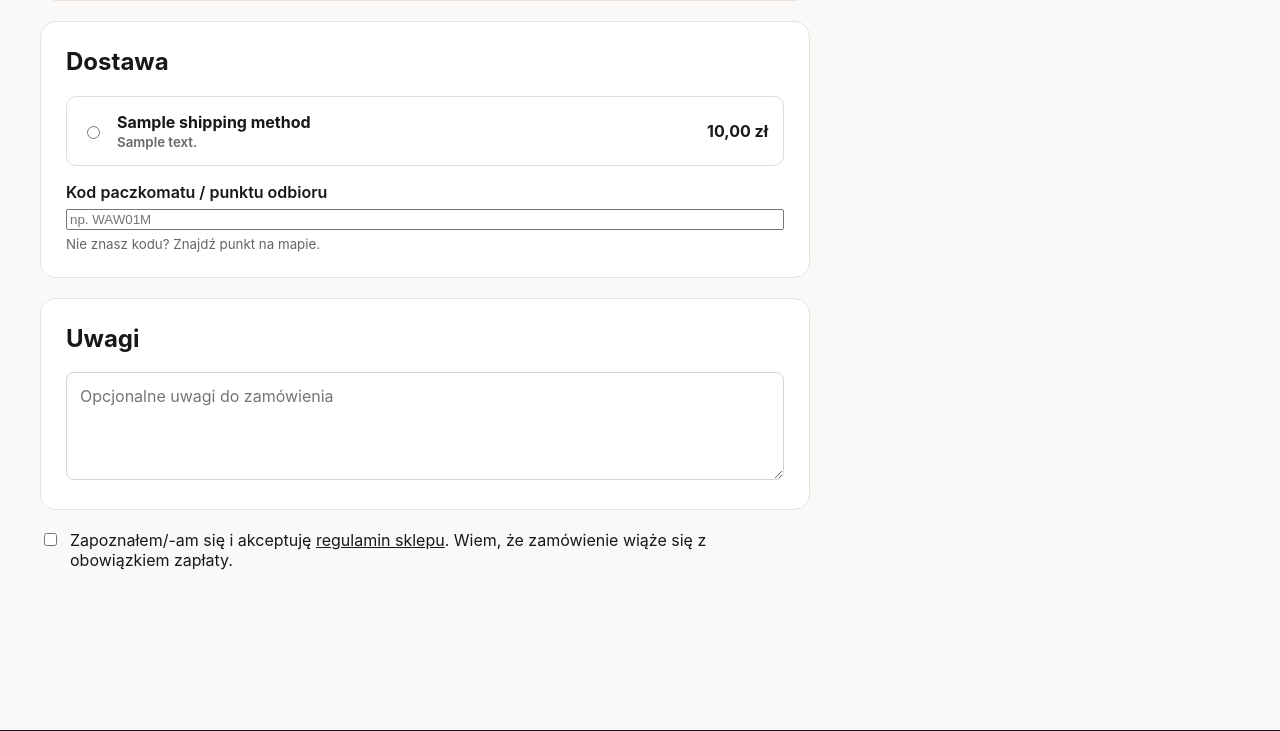
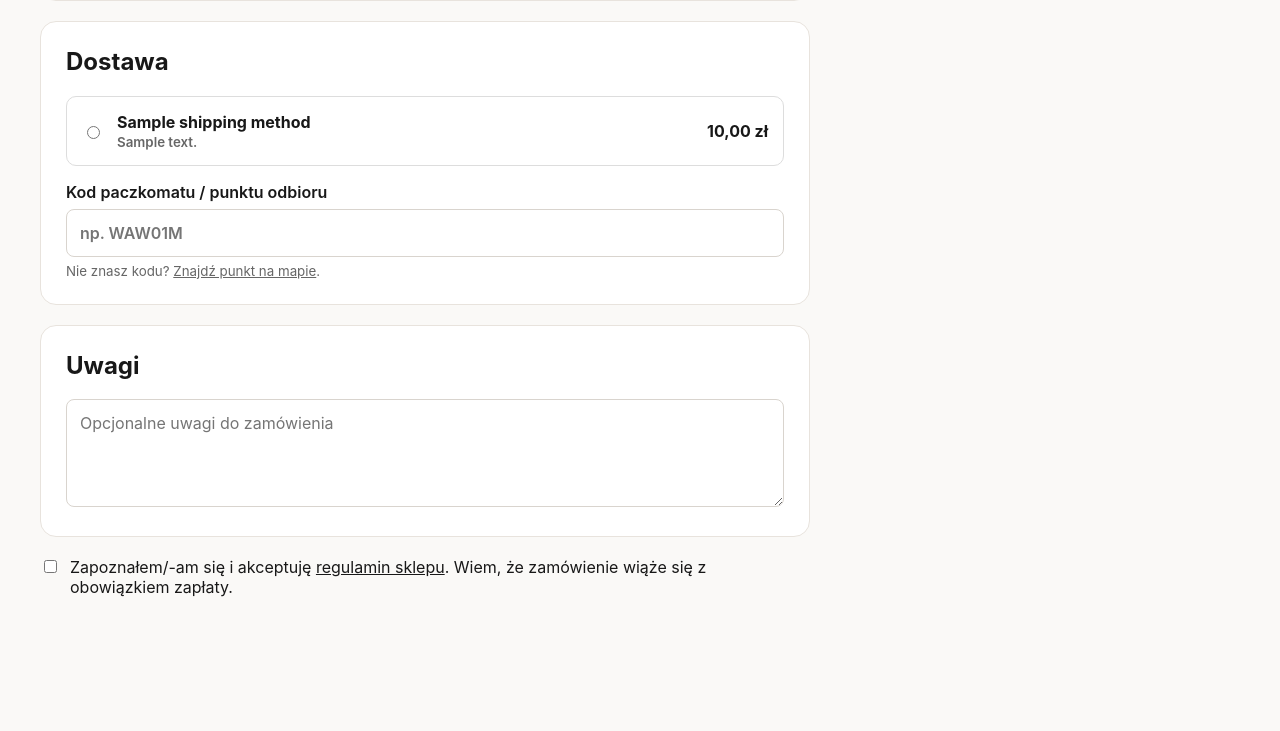
Before and after one commit to Migdas/migdas, a Laravel app: template app/resources/views/checkout/index.blade.php in a window 1280 px wide. Shown: the part 922-1653 px from the top of the page. Run offline with Laravel 12, Linux system fonts and the light colour scheme; the template is opened without the code that fills it: most values are stand-ins (such as "Sample title", 1, 10 or a date in 2020).

Commit message:
Pole kodu punktu odbioru w stylu formularza, cennik w regulaminie w jednej linii
Co-Authored-By: Claude Opus 5.5 <noreply@anthropic.com>
Claude-Session: https://claude.ai/code/session_01WjU7pQPkHu6Rjr2dHXv3oj

```diff
--- a/app/public/css/store.css
+++ b/app/public/css/store.css
@@ -684,6 +684,7 @@ a {
 }
 
 .form-grid input,
+.pickup-point input,
 .checkout-box textarea {
     width: 100%;
     padding: 13px;
@@ -742,6 +743,10 @@ a {
 
 .pickup-point small {
     color: #666;
+}
+
+.pickup-point small a {
+    text-decoration: underline;
 }
 
 .terms-row {
--- a/app/resources/views/store/partials/terms-content.blade.php
+++ b/app/resources/views/store/partials/terms-content.blade.php
@@ -174,10 +174,7 @@
         dostawy i ich koszt:
         <ul>
             @foreach(\App\Models\ShippingMethod::query()->available()->get() as $shippingMethod)
-                <li>
-                    {{ $shippingMethod->name }} -
-                    {{ number_format($shippingMethod->price, 2, ',', ' ') }} zł
-                </li>
+                <li>{{ $shippingMethod->name }} - {{ number_format($shippingMethod->price, 2, ',', ' ') }} zł</li>
             @endforeach
         </ul>
         Koszt dostawy jest doliczany do ceny Towarów i podawany przed
```
